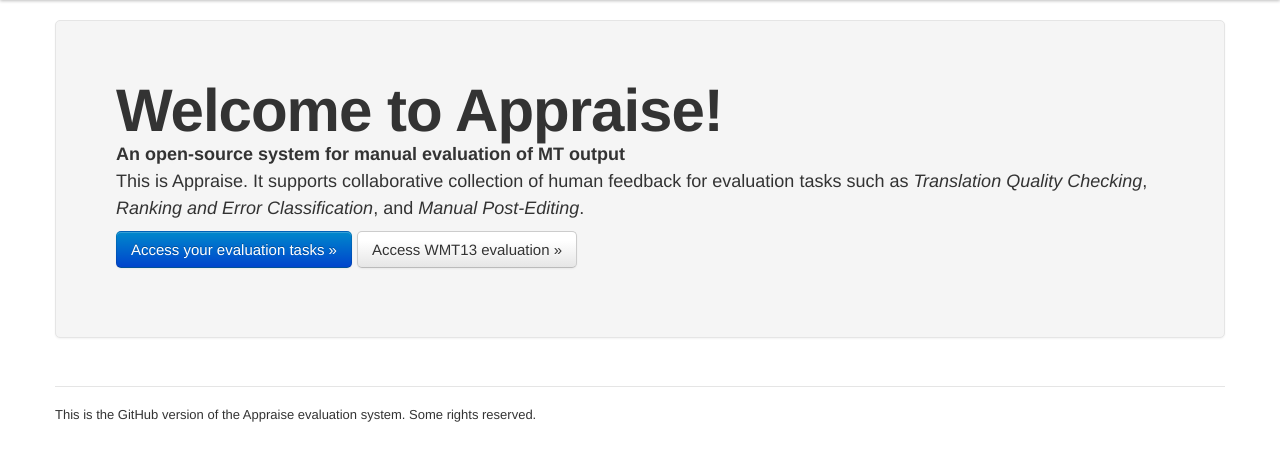
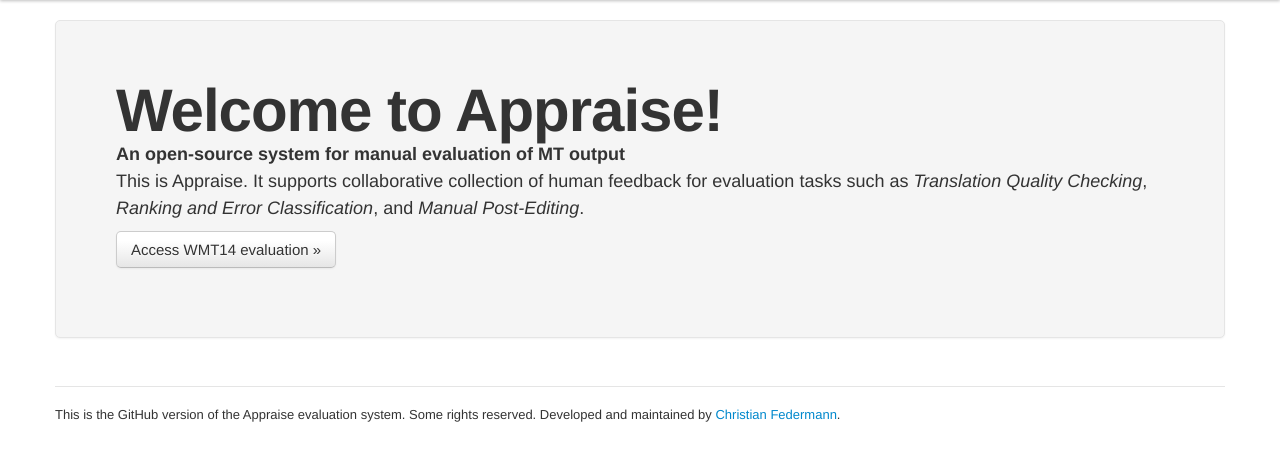
Before and after one commit to cfedermann/Appraise, a Django app: page /appraise/ in a window 1280 px wide. Shown: the part 40-501 px from the top of the page. Run offline with Django 3.2, Linux system fonts and the light colour scheme; parts of the project's set-up code (start-up, migrations or seed data) failed here and were passed over; some libraries are stand-ins or nearby versions.

Commit message:
Fixed problem with url tag and view names being expressed as quoted strings. Cleaned up template logic to avoid being forced to import evaluation app when running WMT14 mode only.

```diff
--- a/appraise/templates/base.html
+++ b/appraise/templates/base.html
@@ -44,18 +44,29 @@
             <span class="icon-bar"></span>
             <span class="icon-bar"></span>
           </a>
-          <a class="brand" href="{% url 'appraise.views.frontpage' %}">Appraise</a>
+          <a class="brand" href="{% url appraise.views.frontpage %}">Appraise</a>
           <div class="nav-collapse">
             <ul class="nav">
-              <li {% if active_page == "OVERVIEW" %}class="active"{% endif %}><a href="{% url 'appraise.evaluation.views.overview' %}">Overview</a></li>
+{% if "evaluation" in installed_apps %}
+              <li {% if active_page == "OVERVIEW" %}class="active"{% endif %}><a href="{% url appraise.evaluation.views.overview %}">Overview</a></li>
 
-{% if user.is_staff %}
-              <li {% if active_page == "STATUS" %}class="active"{% endif %}><a href="{% url 'appraise.evaluation.views.status_view' %}">Status</a></li>{% endif %}
+              {% if user.is_staff %}<li {% if active_page == "STATUS" %}class="active"{% endif %}><a href="{% url appraise.evaluation.views.status_view %}">Status</a></li>{% endif %}
+
+{% elif "wmt13" in installed_apps %}
+              <li {% if active_page == "OVERVIEW" %}class="active"{% endif %}><a href="{% url appraise.wmt13.views.overview %}">Overview</a></li>
+
+              {% if user.is_staff %}<li {% if active_page == "STATUS" %}class="active"{% endif %}><a href="{% url appraise.wmt13.views.status_view %}">Status</a></li>{% endif %}
+
+{% elif "wmt14" in installed_apps %}
+              <li {% if active_page == "OVERVIEW" %}class="active"{% endif %}><a href="{% url appraise.wmt14.views.overview %}">Overview</a></li>
+
+              {% if user.is_staff %}<li {% if active_page == "STATUS" %}class="active"{% endif %}><a href="{% url appraise.wmt14.views.status_view %}">Status</a></li>{% endif %}
+{% endif %}
 
 {% if user.username %}
-              <li><a href="{% url 'appraise.views.logout' %}">Logout "{{user.username}}"</a></li>
+              <li><a href="{% url appraise.views.logout %}">Logout "{{user.username}}"</a></li>
 {% else %}
-              <li><a href="{% url 'appraise.views.login' %}">Login</a></li>
+              <li><a href="{% url appraise.views.login %}">Login</a></li>
 {% endif %}
 
             </ul>
@@ -70,7 +81,7 @@
       <hr/>
 
       <footer>
-        <p>This is the GitHub version {% if commit_tag %}<code><a href="https://github.com/cfedermann/Appraise/commit/{{commit_tag}}">{{commit_tag|stringformat:".8s"}}</a></code>{% endif %} of the Appraise evaluation system. Some rights reserved.{% block footer %}{% endblock %}</p>
+        <p>This is the GitHub version {% if commit_tag %}<code><a href="https://github.com/cfedermann/Appraise/commit/{{commit_tag}}">{{commit_tag|stringformat:".8s"}}</a></code>{% endif %} of the Appraise evaluation system. Some rights reserved. Developed and maintained by <a href="mailto:cfedermann [at] gmail [dot] com">Christian Federmann</a>.{% block footer %}{% endblock %}</p>
       </footer>
 
     </div> <!-- /container -->
--- a/appraise/templates/frontpage.html
+++ b/appraise/templates/frontpage.html
@@ -30,7 +30,7 @@
 
   <p>This is Appraise. It supports collaborative collection of human feedback for evaluation tasks such as <em>Translation Quality Checking</em>, <em>Ranking and Error Classification</em>, and <em>Manual Post-Editing</em>.</p>
 
-  <p><a class="btn btn-primary btn-large" href="{% url 'appraise.evaluation.views.overview' %}">Access your evaluation tasks &raquo;</a> <a class="btn btn-inverse btn-large" href="{% url 'appraise.wmt13.views.overview' %}">Access WMT13 evaluation &raquo;</a></p>
+  <p>{% if "evaluation" in installed_apps %}<a class="btn btn-primary btn-large" href="{% url appraise.evaluation.views.overview %}">Access your evaluation tasks &raquo;</a> {% endif %}{% if "wmt13" in installed_apps %}<a class="btn btn-inverse btn-large" href="{% url appraise.wmt13.views.overview %}">Access WMT13 evaluation &raquo;</a> {% endif %}{% if "wmt14" in installed_apps %}<a class="btn btn-inverse btn-large" href="{% url appraise.wmt14.views.overview %}">Access WMT14 evaluation &raquo;</a> {% endif %}</p>
 
   </div>
 </div>
--- a/appraise/templates/login.html
+++ b/appraise/templates/login.html
@@ -11,7 +11,7 @@
   <div class="page-header">
     <h1>User Authentication <small>Your username and password, please...</small></h1>
   </div>
-  <form class="form-horizontal" method="post" action="{% url 'appraise.views.login' %}">
+  <form class="form-horizontal" method="post" action="{% url appraise.views.login %}">
   {% csrf_token %}
 
   <fieldset>
--- a/appraise/views.py
+++ b/appraise/views.py
@@ -23,6 +23,7 @@ def frontpage(request):
     dictionary = {
       'commit_tag': COMMIT_TAG,
       'title': 'Appraise evaluation system',
+      'installed_apps': ['wmt14'],
     }
 
     return render(request, 'frontpage.html', dictionary)
@@ -45,7 +46,7 @@ def login(request, template_name):
 
         return render(request, 'frontpage.html', dictionary)
 
-    extra_context = {'commit_tag': COMMIT_TAG}
+    extra_context = {'commit_tag': COMMIT_TAG, 'installed_apps': ['wmt14']}
     return LOGIN(request, template_name, extra_context=extra_context)
 
 
```
